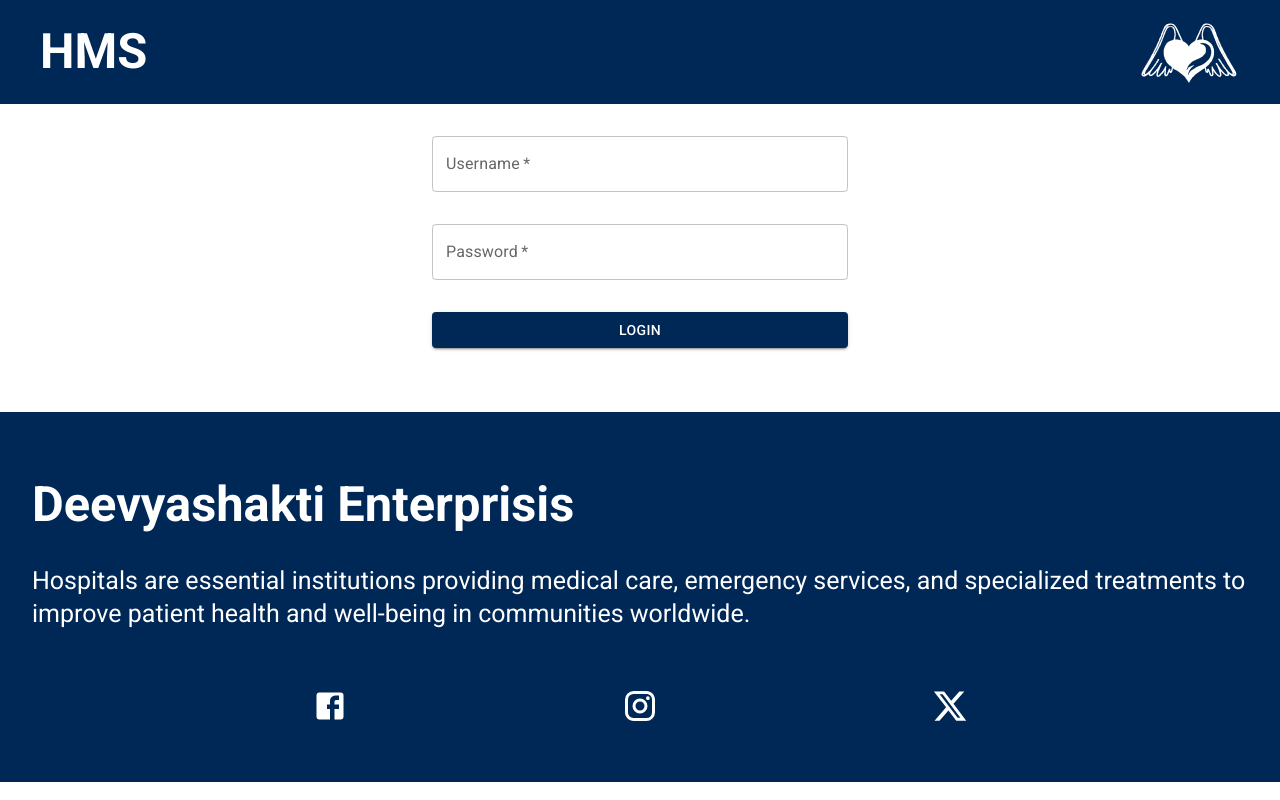
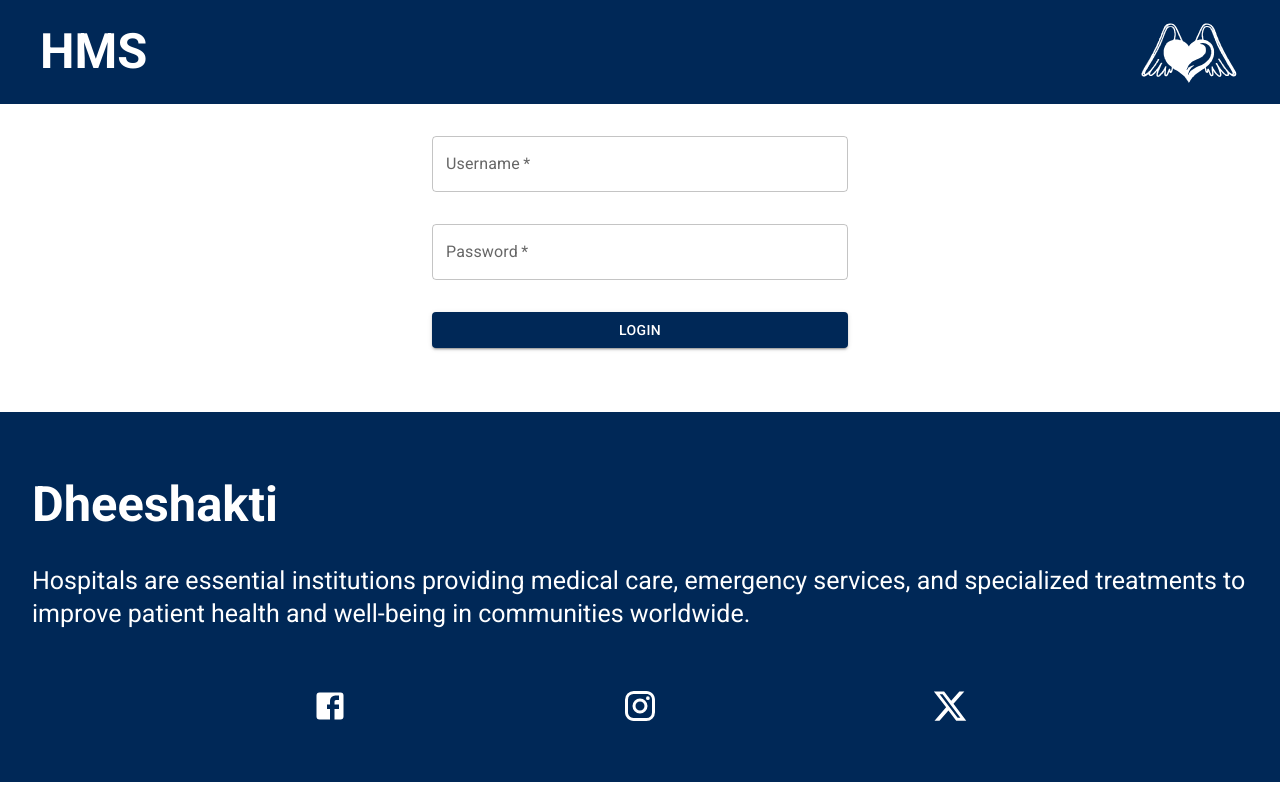
Before and after one commit to Manik2375/Hack-a-care-Login, a React (Vite) app: page / in a window 1280 px wide. Built offline with nearby package versions, Linux system fonts and the light colour scheme.

Commit message:
change the title

```diff
--- a/src/components/Form/Form.tsx
+++ b/src/components/Form/Form.tsx
@@ -60,7 +60,7 @@ export default function Form() {
         </form>
       </section>
       <section className="content">
-        <h1>Deevyashakti Enterprisis</h1>
+        <h1>Dheeshakti</h1>
         <p>
           Hospitals are essential institutions providing medical care, emergency
           services, and specialized treatments to improve patient health and
```
